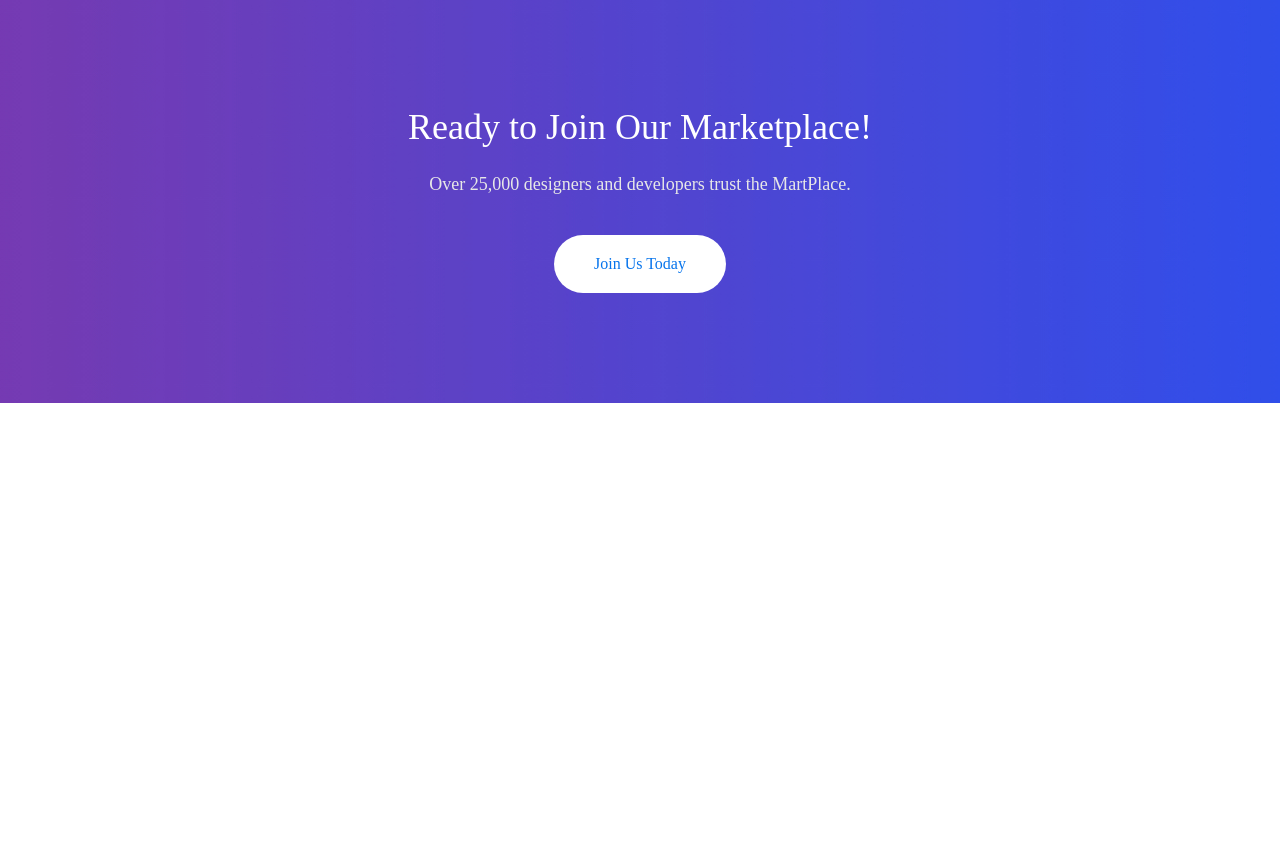
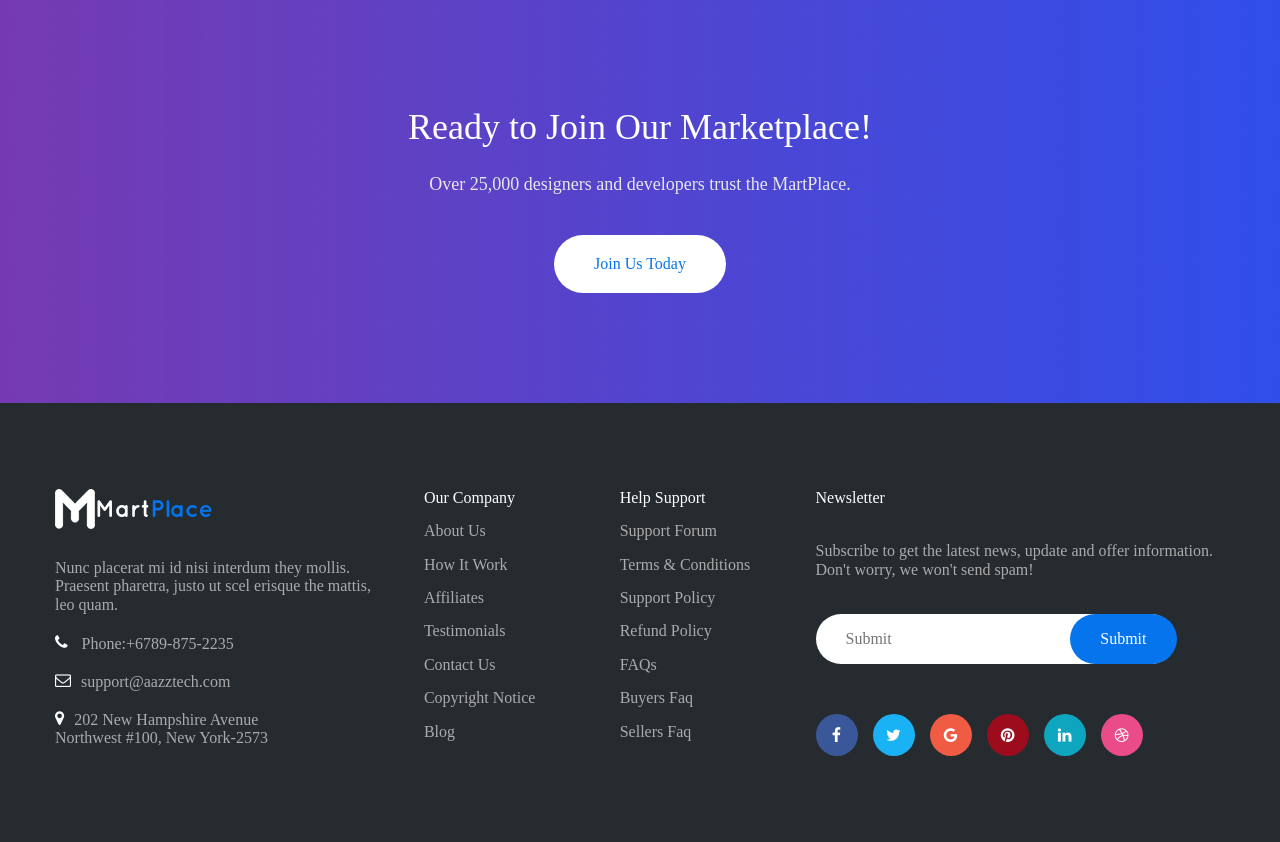
Before and after one commit to ilya-lunyov98/MartPlace, a website: page app/index.html in a window 1280 px wide. Shown: the part 9703-10545 px from the top of the page. Before the commit the page ends 10106 px from the top, so only its background shows below. Drawn offline with nearby package versions, Linux system fonts and the light colour scheme; files that its build step writes are made by us from their sources; files whose address does not match are found by name; a web font is replaced by a local one.

Commit message:
added footer

```diff
--- a/app/index.html
+++ b/app/index.html
@@ -1344,6 +1344,61 @@
       </div>
     </section>
 
+    <footer class="footer">
+      <div class="container">
+        <div class="footer__wrapper">
+          <ul class="footer__first">
+            <a href="#">
+              <img src="images/footer-logo.png" alt="">
+              Mart <span>Place</span>
+            </a>
+            <li>Nunc placerat mi id nisi interdum they mollis. Praesent pharetra, justo ut scel erisque the mattis, leo quam.</li>
+            <li class="icon-phone footer__white"><a href="tel:+6789-875-2235"> Phone:+6789-875-2235</a></li>
+            <li class="icon-envelope-o footer__white"><a href="email:support@aazztech.com">support@aazztech.com</a></li>
+            <li class="icon-map-marker footer__white"><a href="#">202 New Hampshire Avenue</br>
+              Northwest #100, New York-2573</a></li>
+          </ul>
+          <ul class="footer__same">
+            Our Company
+            <li><a href="#">About Us</a></li>
+            <li><a href="#">How It Work</a></li>
+            <li><a href="#">Affiliates</a></li>
+            <li><a href="#"> Testimonials</a></li>
+            <li><a href="#"> Contact Us</a></li>
+            <li><a href="#"> Copyright Notice</a></li>
+            <li><a href="#">Blog</a></li>
+          </ul>
+          <ul class="footer__same">
+            Help Support
+            <li><a href="#">Support Forum</a></li>
+            <li><a href="#">Terms & Conditions</a></li>
+            <li><a href="#">Support Policy</a></li>
+            <li><a href="#">Refund Policy</a></li>
+            <li><a href="#">FAQs</a></li>
+            <li><a href="#"> Buyers Faq</a></li>
+            <li><a href="#">Sellers Faq</a></li>
+          </ul>
+          <ul class="footer__letter">
+            Newsletter
+            <li class="text">Subscribe to get the latest news, update and offer information. Don't worry, we won't send spam!</li>
+            <li class="footer__input">
+              <form>
+              <input type="text" placeholder="Submit">
+              <button type="submit">Submit</button>
+            </form>
+            </li>
+            <ul class="footer__items">
+            <li class="footer__social"><a class=" icon-facebook" style="background-color: #395799;" href="#"></a></li>
+            <li class="footer__social"><a class=" icon-twitter"  style="background-color: #19b2f5;"href="#"></a></li>
+            <li class="footer__social"><a class=" icon-google" style="background-color: #f05b44;" href="#"></a></li>
+            <li class="footer__social"><a class=" icon-pinterest" style="background-color: #9c0c1c;" href="#"></a></li>
+            <li class="footer__social"><a class=" icon-linkedin"  style="background-color:#0da6be;"href="#"></a></li>
+            <li class="footer__social"><a class=" icon-dribbble" style="background-color:#ea4c89;" href="#"></a></li>
+          </ul>
+          </ul>
+        </div>
+      </div>
+    </footer>
     <script src="https://ajax.googleapis.com/ajax/libs/jquery/3.4.1/jquery.min.js"></script>
     <script src="js/libs.min.js"></script>
     <script src="js/main.js"></script>
--- a/app/scss/style.scss
+++ b/app/scss/style.scss
@@ -1102,4 +1102,113 @@
 
 //action end
 
+//footer
+
+.footer {
+    padding: 70px 0px;
+    background-color: #262b30;
+    ul{
+        color: #ffffff;
+    }
+    li{
+        color: #ababab;
+        list-style: none;
+    }
+    a{
+        text-decoration: none;
+        color: #ababab;
+    }
+    &__wrapper {
+        display: flex;
+    }
+    .footer__white{
+        color: #fff;
+        margin-top: 20px;
+    }
+    &__first {
+        padding-left: 0px;
+        flex-basis: calc(35%);
+        li{
+            margin-top: 30px;
+            a{
+                @include f400;
+                margin-left: 10px;
+            }
+        }
+        >a{
+            font-size: 24px;
+            @include f700;
+            display: flex;
+            align-items: center;
+            color: #fff;
+            span{
+                color: $blue;
+            }
+        }
+    }
+    &__same {
+        flex-basis: calc(20%);
+        li{
+            margin-top: 15px;
+        }
+    }
+    &__letter {
+        padding-left: 40px;
+        flex-basis: calc(47%);
+        li{
+        color: #ababab;
+        form{
+            outline: none;
+            position: relative;
+            width: 361px;
+        }
+        input{
+            outline: none;
+            border: none;
+            height: 50px;
+            width: 360px;
+            padding: 5px 30px;
+            border-radius: 50px;
+            padding-right: 90px;
+        }
+        button{
+            outline: none;
+            position: absolute;
+            height: 50px;
+            padding: 5px 30px;
+            background-color: $blue;
+            color: #fff;
+            border: none;
+            border-radius: 50px;
+            top: 0;
+            right: 0;
+        }
+        }
+        li{
+            margin-top: 35px;
+        }
+    }
+    .footer__social{
+        &+li{
+            margin-left: 15px;
+        }
+        a{
+             color: #fff;
+            width: 42px;
+            height: 42px;
+            display: flex;
+            align-items: center;
+            justify-content: center;
+            border-radius: 50%;
+        }
+    }
+    &__items{
+        padding-left: 0px;
+        display: flex;
+        margin-top: 15px;
+    }
+}
+
+//footer end
+
 @import "media";
```
Also changed, not shown: app/images/footer-logo.png (added).
